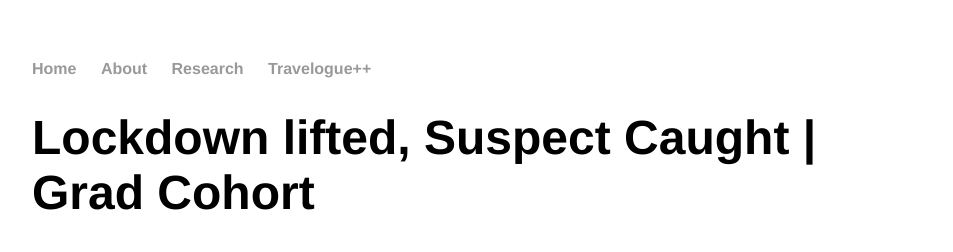
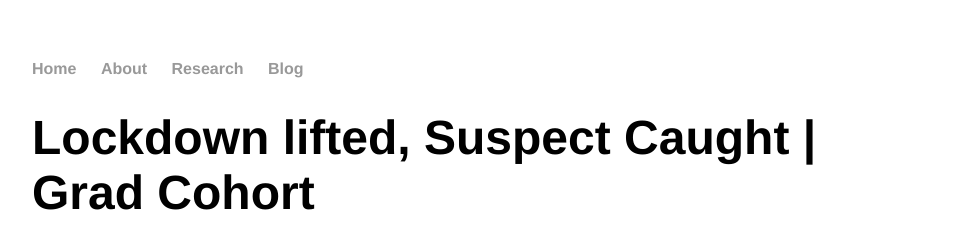
Before and after one commit to Shamya/shamyatest.github.io, a Jekyll site: the page built from _posts/2016-04-15-grad-cohort.md, in a window 1280 px wide and 900 px high. Shown: the top 252 px of the window, without its empty margins (160-1113 px from the left). Built offline with Jekyll 4.4.1, drawn with Linux system fonts in a browser that asks for light colours.

Commit message:
rename travelogue to blog

```diff
--- a/_layouts/default.html
+++ b/_layouts/default.html
@@ -11,7 +11,7 @@
         		<li><a href="/">Home</a></li>
 	        	<li><a href="/about">About</a></li>
         		<li><a href="/research">Research</a></li>
-        		<li><a href="/travel">Travelogue++</a></li>
+        		<li><a href="/blog">Blog</a></li>
 	    		</ul>
 			</nav>
 			<div class="container">
```
